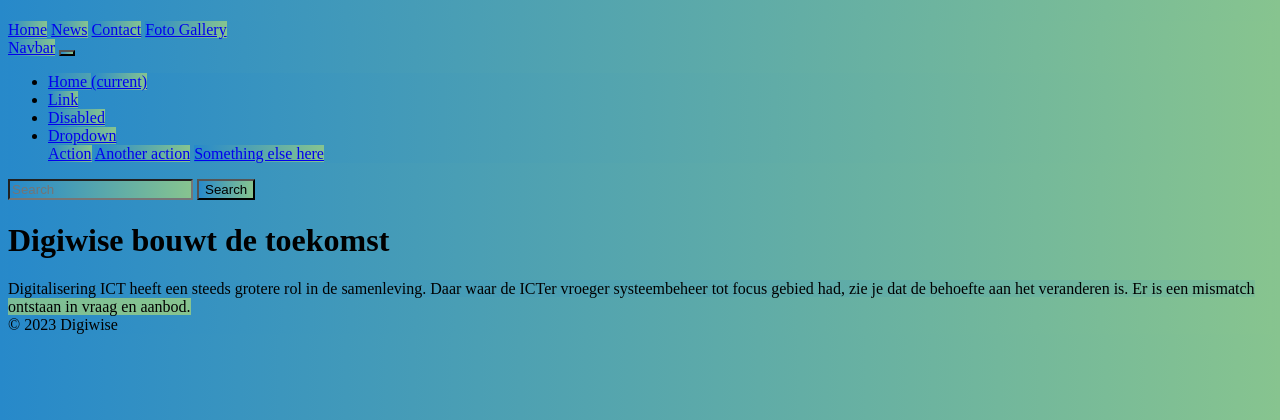
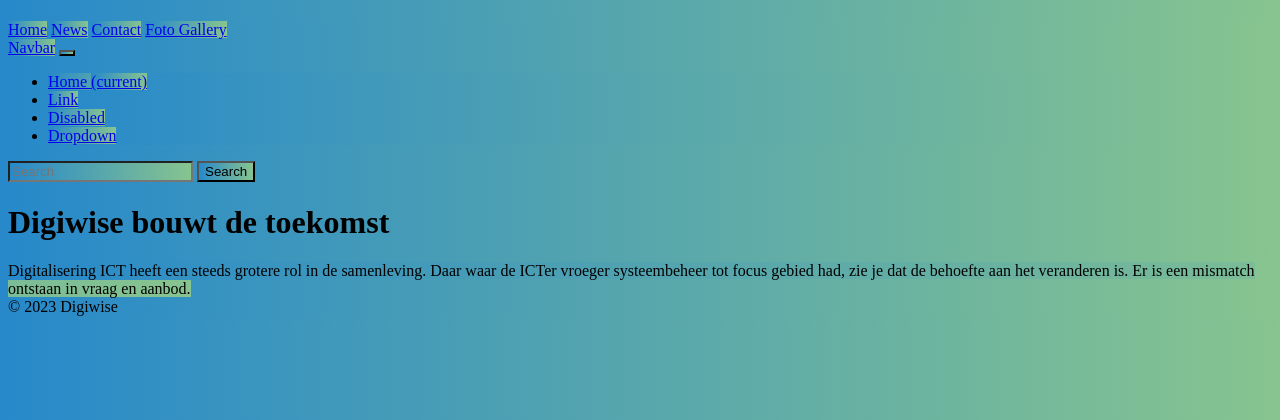
Before and after one commit to Parisxx/digiwise, a PHP site: page /index.php in a window 1280 px wide. Shown: the top 420 px of the page. Run offline with PHP 8.4, Linux system fonts and the light colour scheme.

Commit message:
nav change test

```diff
--- a/header.php
+++ b/header.php
@@ -22,15 +22,10 @@
             <a class="nav-link" href="news.php">Link</a>
           </li>
           <li class="nav-item">
-            <a class="nav-link disabled" href="copntact.php">Disabled</a>
+            <a class="nav-link disabled" href="contact.php">Disabled</a>
           </li>
           <li class="nav-item dropdown">
             <a class="nav-link dropdown-toggle" href="http://example.com" id="dropdown01" data-toggle="dropdown" aria-haspopup="true" aria-expanded="false">Dropdown</a>
-            <div class="dropdown-menu" aria-labelledby="dropdown01">
-              <a class="dropdown-item" href="#">Action</a>
-              <a class="dropdown-item" href="#">Another action</a>
-              <a class="dropdown-item" href="#">Something else here</a>
-            </div>
           </li>
         </ul>
         <form class="form-inline my-2 my-lg-0">
```
